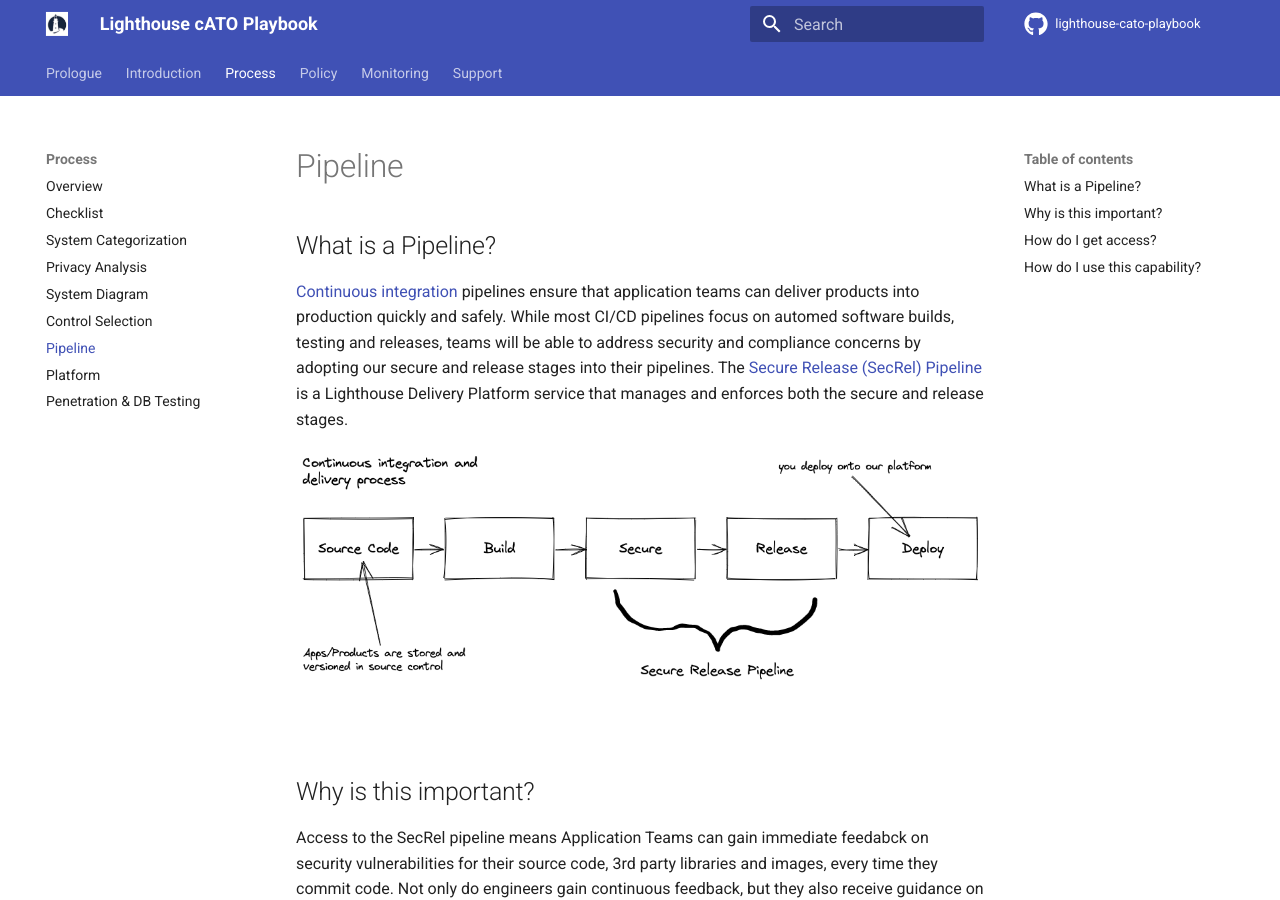
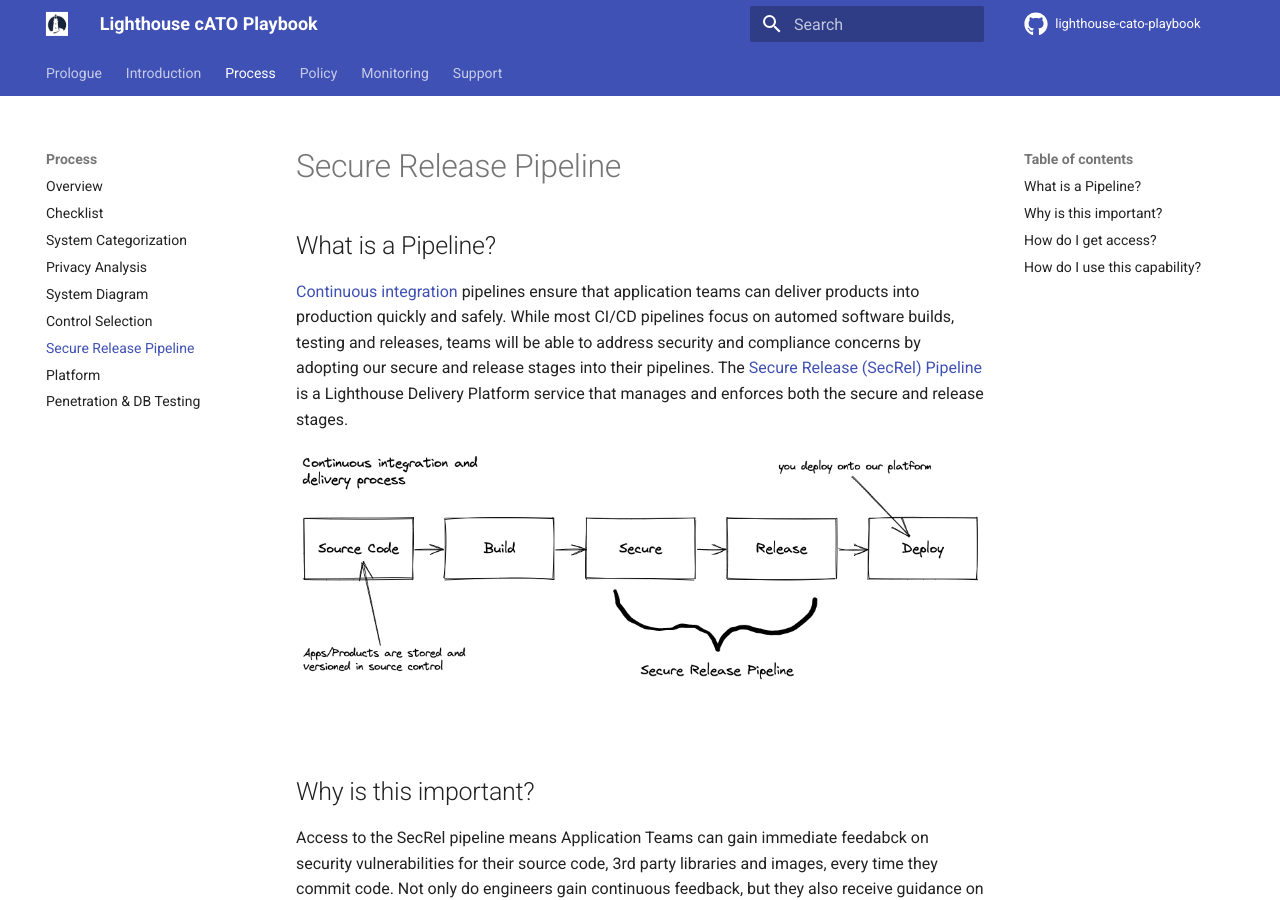
Before and after one commit to rise8-us/cato-playbook, an MkDocs documentation site: the page built from docs/pipeline.md, in a window 1280 px wide and 900 px high. Built offline with MkDocs 1.6.1 and Material for MkDocs 9.7.7, drawn with Linux system fonts in a browser that asks for light colours; comment, search, counter and statistics services are not loaded.

Commit message:
Update pipeline.md

```diff
--- a/docs/pipeline.md
+++ b/docs/pipeline.md
@@ -1,4 +1,4 @@
-# Pipeline
+# Secure Release Pipeline
 
 ## What is a Pipeline?
 [Continuous integration](https://www.martinfowler.com/articles/continuousIntegration.html) pipelines ensure that application teams can deliver products into production quickly and safely. While most CI/CD pipelines focus on automed software builds, testing and releases, teams will be able to address security and compliance concerns by adopting our secure and release stages into their pipelines. The [Secure Release (SecRel) Pipeline](https://department-of-veterans-affairs.github.io/lighthouse-tornado) is a Lighthouse Delivery Platform service that manages and enforces both the secure and release stages.
```
